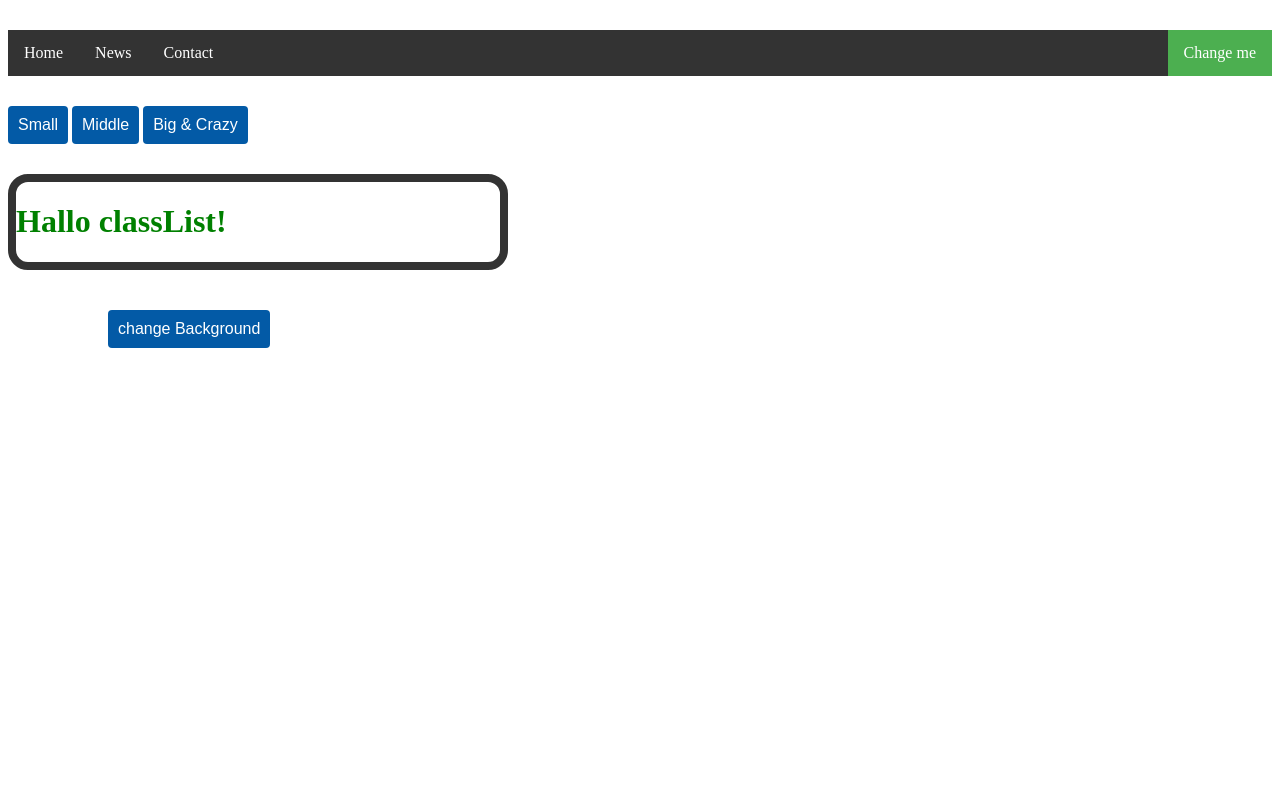
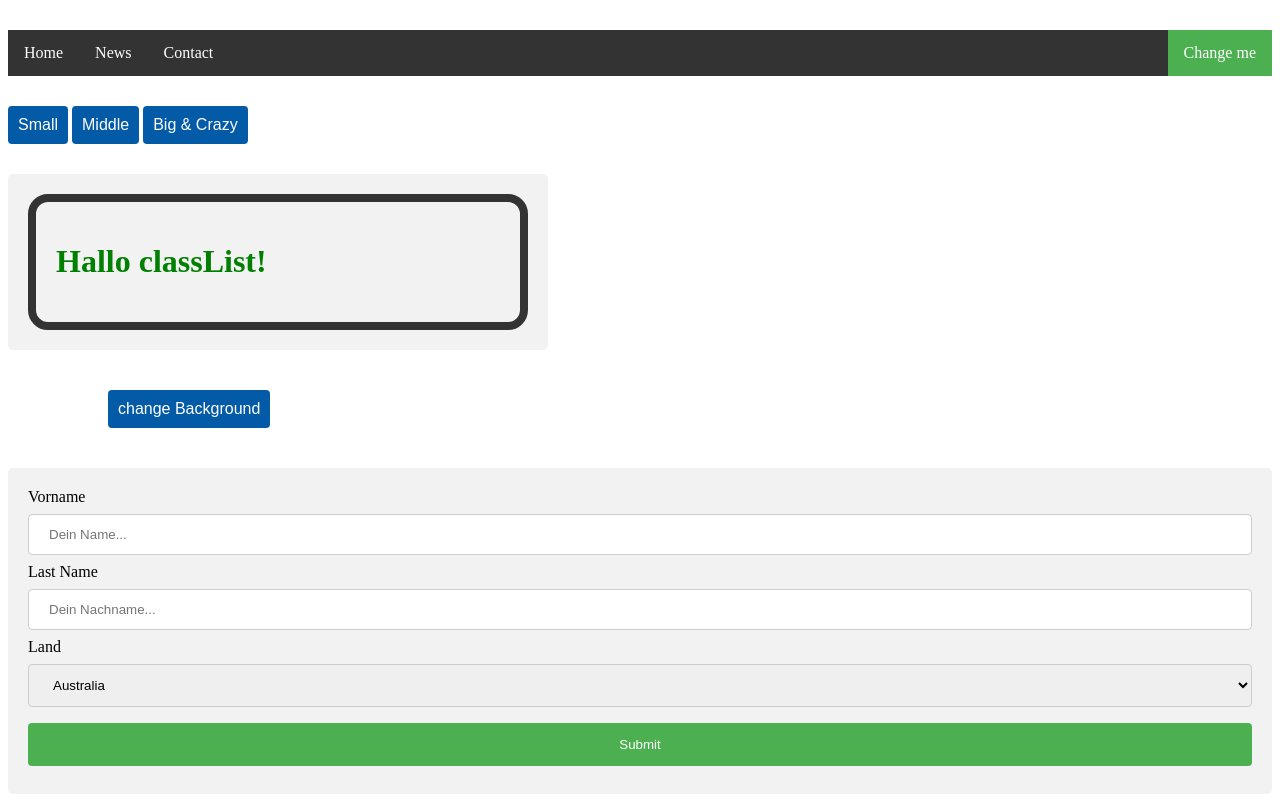
Before and after one commit to yousefsaqoul/change-background, a plain HTML site: page index.html in a window 1280 px wide. Drawn offline with Linux system fonts and the light colour scheme.

Commit message:
add-lev-2-2

```diff
--- a/assets/css/style.css
+++ b/assets/css/style.css
@@ -75,3 +75,34 @@ div {
   transition: all 2s;
   font-size: 23px;
 }
+input[type="text"],
+select {
+  width: 100%;
+  padding: 12px 20px;
+  margin: 8px 0;
+  display: inline-block;
+  border: 1px solid #ccc;
+  border-radius: 4px;
+  box-sizing: border-box;
+}
+
+input[type="submit"] {
+  width: 100%;
+  background-color: #4caf50;
+  color: white;
+  padding: 14px 20px;
+  margin: 8px 0;
+  border: none;
+  border-radius: 4px;
+  cursor: pointer;
+}
+
+input[type="submit"]:hover {
+  background-color: #45a049;
+}
+
+div {
+  border-radius: 5px;
+  background-color: #f2f2f2;
+  padding: 20px;
+}
--- a/assets/js/main.js
+++ b/assets/js/main.js
@@ -1,16 +1,4 @@
-// let left = document.getElementById("left")
-// let center = document.getElementById("center")
-// let right = document.getElementById("right")
-// let test = document.getElementById("test")
 
-// function myRight() {
-//     test.classList.add("right")
-//     test.classList.remove("center")
-
-// }
-// function myCenter() {
-//     test.classList.add("center")
-//     test.classList.remove("right")
 
 let changeColor = document.getElementById("navHome")
 
@@ -46,3 +34,16 @@ function changeMyColor()
     document.body.style.backgroundColor = '#' + changeCo
 
 }
+
+
+
+
+let vorName = document.getElementById('vorname');
+let nachName = document.getElementById('nachname');
+let land = document.getElementById('land');
+document.getElementById("form1").addEventListener('submit', function (e){
+
+    e.preventDefault();
+    console.log('FullName:' + vorName.value + ' ' + nachName.value + ' ' + land.value);
+
+})
--- a/index.html
+++ b/index.html
@@ -34,6 +34,30 @@
 <button id="changMyBg" onclick="changeMyColor()">change Background</button>
 
 
+<div>
+	<form id="form1"class="form1">
+	  <label for="vorname">Vorname</label>
+	  <input type="text" id="vorname" name="vorname"placeholder="Dein Name...">
+
+		<label for="nachname">Last Name</label>
+		<input type="text" id="nachname"name="nachname" placeholder="Dein Nachname...">
+
+		<label for="land">Land</label>
+
+		<select id="land" name="land">
+
+			<option value="Australia">Australia</option>
+
+			<option value="Canada">Canada</option>
+
+			<option value="Usa">USA</option>
+
+	  	</select>
+
+	  <input type="submit" value="Submit">
+	</form>
+</div>
+
 
 
 
```
